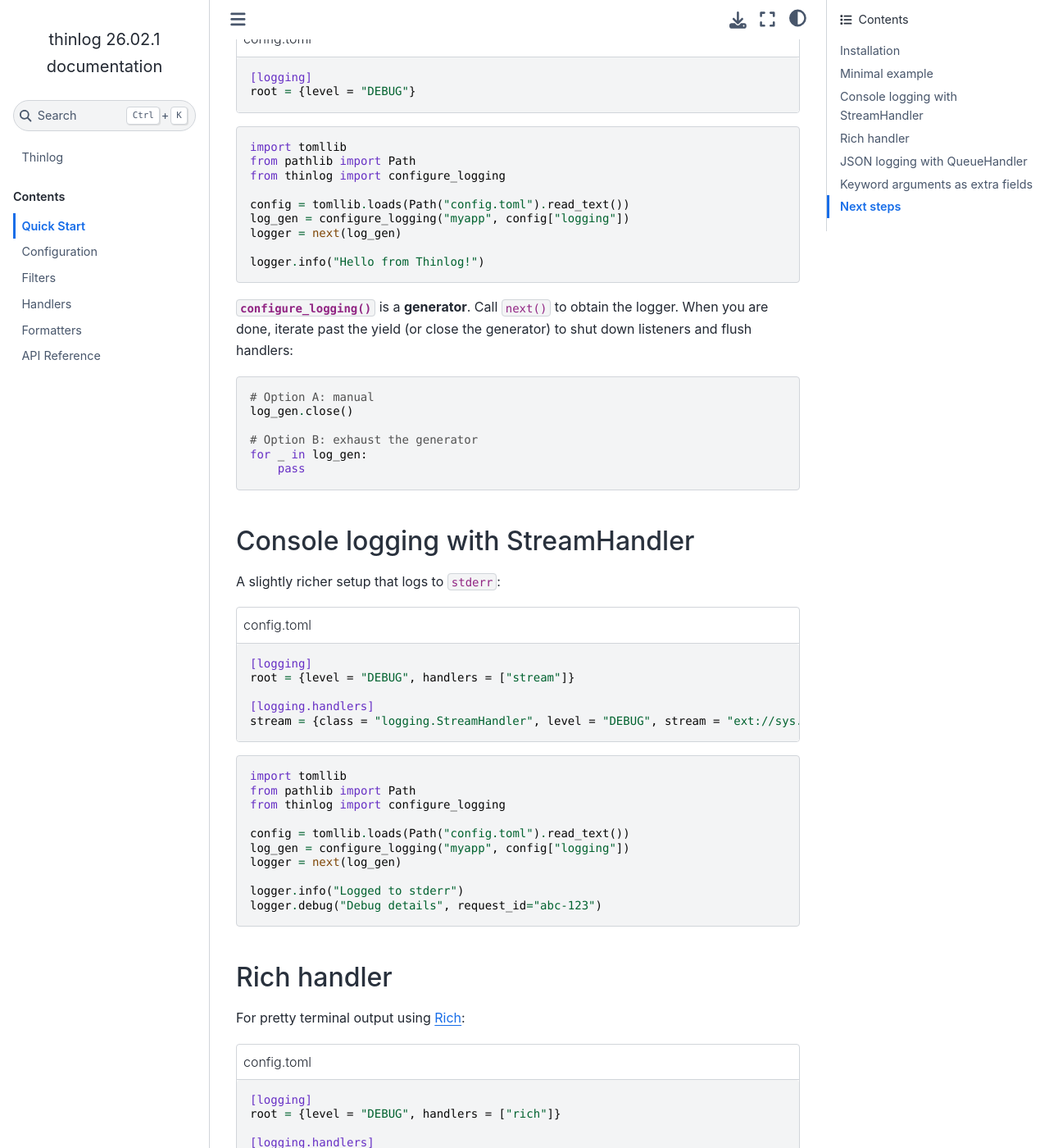
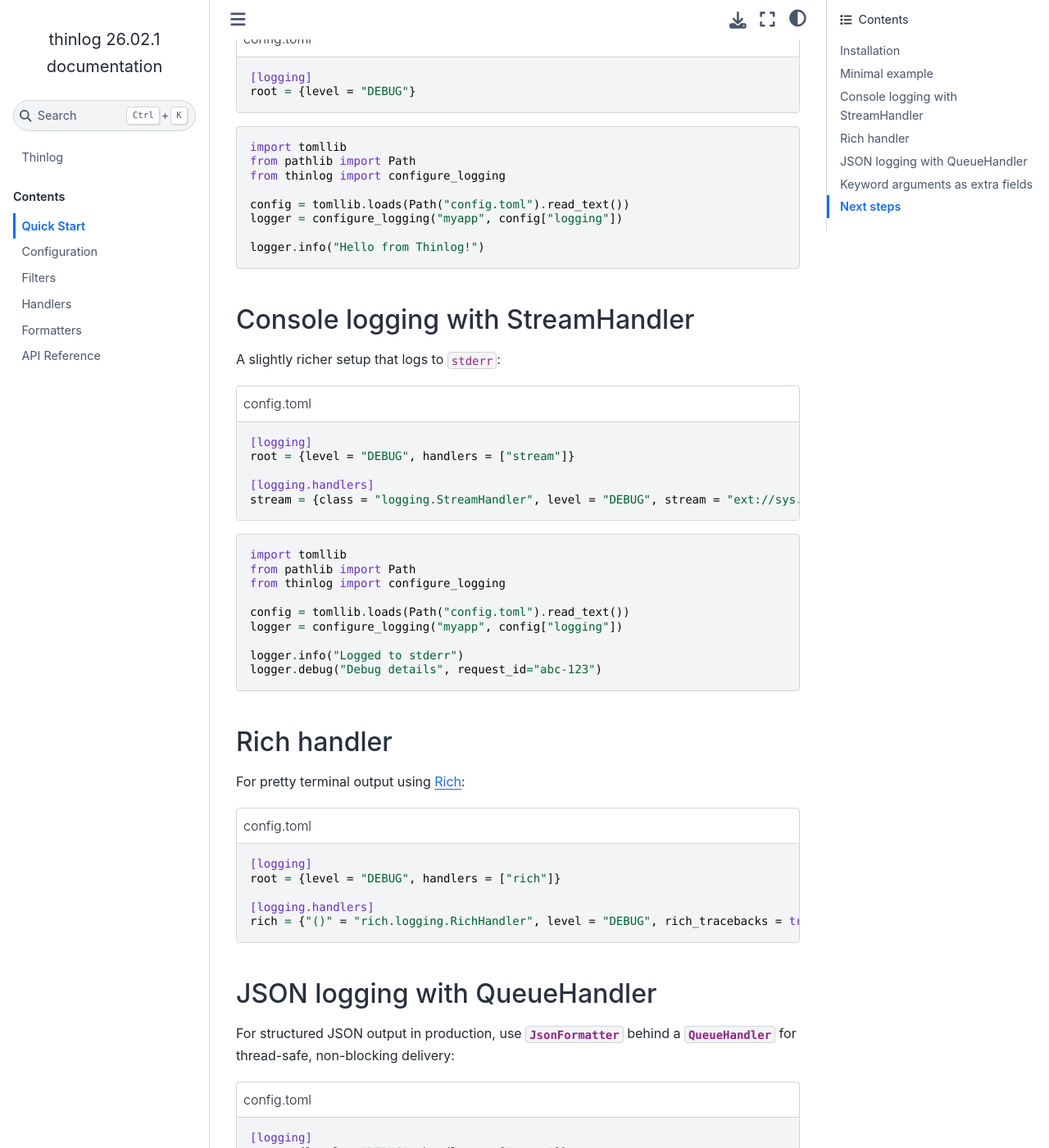
Before and after one commit to minfrastructure/thinlog, a Sphinx documentation site: the page built from doc/quickstart.rst, in a window 1280 px wide and 1400 px high, scrolled down 384 px. Shown: the whole window at 82% size. Built offline with Sphinx 7.4.7 and the Sphinx Book theme 1.1.4, drawn with Linux system fonts in a browser that asks for light colours; some of the changed text lies outside the part shown.

Commit message:
Improved documents

```diff
--- a/doc/_static/custom.css
+++ b/doc/_static/custom.css
@@ -3,5 +3,5 @@
 }
 
 a > code {
-  color: #2de4bf;
+  color: #38bdf8;
 }
--- a/doc/quickstart.rst
+++ b/doc/quickstart.rst
@@ -26,23 +26,9 @@ The simplest way to use Thinlog is with a root-level config:
    from thinlog import configure_logging
 
    config = tomllib.loads(Path("config.toml").read_text())
-   log_gen = configure_logging("myapp", config["logging"])
-   logger = next(log_gen)
+   logger = configure_logging("myapp", config["logging"])
 
    logger.info("Hello from Thinlog!")
-
-:func:`~thinlog.configure_logging` is a **generator**.  Call ``next()`` to
-obtain the logger.  When you are done, iterate past the yield (or close the
-generator) to shut down listeners and flush handlers:
-
-.. code-block:: python
-
-   # Option A: manual
-   log_gen.close()
-
-   # Option B: exhaust the generator
-   for _ in log_gen:
-       pass
 
 Console logging with StreamHandler
 -----------------------------------
@@ -65,8 +51,7 @@ A slightly richer setup that logs to ``stderr``:
    from thinlog import configure_logging
 
    config = tomllib.loads(Path("config.toml").read_text())
-   log_gen = configure_logging("myapp", config["logging"])
-   logger = next(log_gen)
+   logger = configure_logging("myapp", config["logging"])
 
    logger.info("Logged to stderr")
    logger.debug("Debug details", request_id="abc-123")
@@ -112,17 +97,14 @@ behind a :class:`~logging.handlers.QueueHandler` for thread-safe, non-blocking d
    from thinlog import configure_logging
 
    config = tomllib.loads(Path("config.toml").read_text())
-   log_gen = configure_logging("myapp", config["logging"])
-   logger = next(log_gen)
+   logger = configure_logging("myapp", config["logging"])
 
    logger.warning("Something happened", user_id=42)
 
-   # When done — stops QueueHandler listener and flushes
-   log_gen.close()
-
 The ``QueueHandler`` offloads formatting and I/O to a background thread, keeping
 the calling thread fast.  :func:`~thinlog.configure_logging` automatically
-detects and starts/stops the listener.
+detects and starts the listener, and registers an :func:`atexit` handler to
+stop it on interpreter exit.
 
 Keyword arguments as extra fields
 ----------------------------------
```
Also changed, not shown: README.md (+13 -5 lines), doc/configuration.rst (+9 -12 lines), 1 other file.
